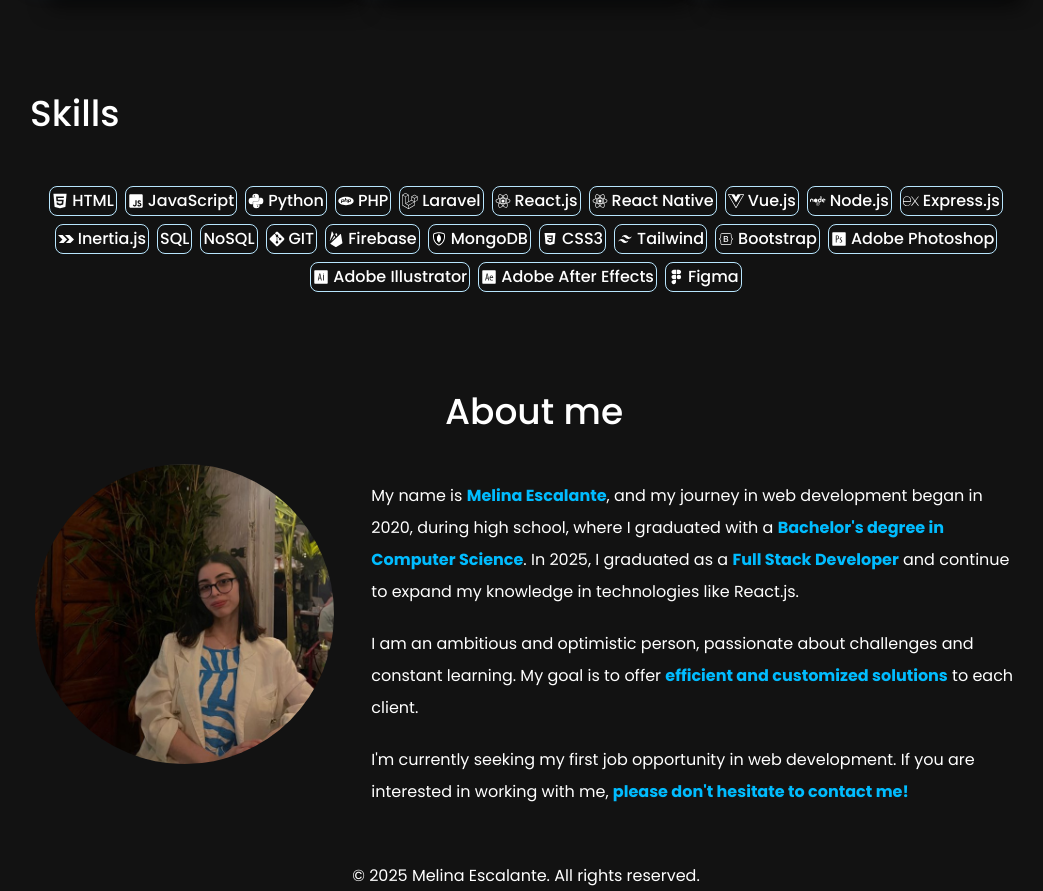
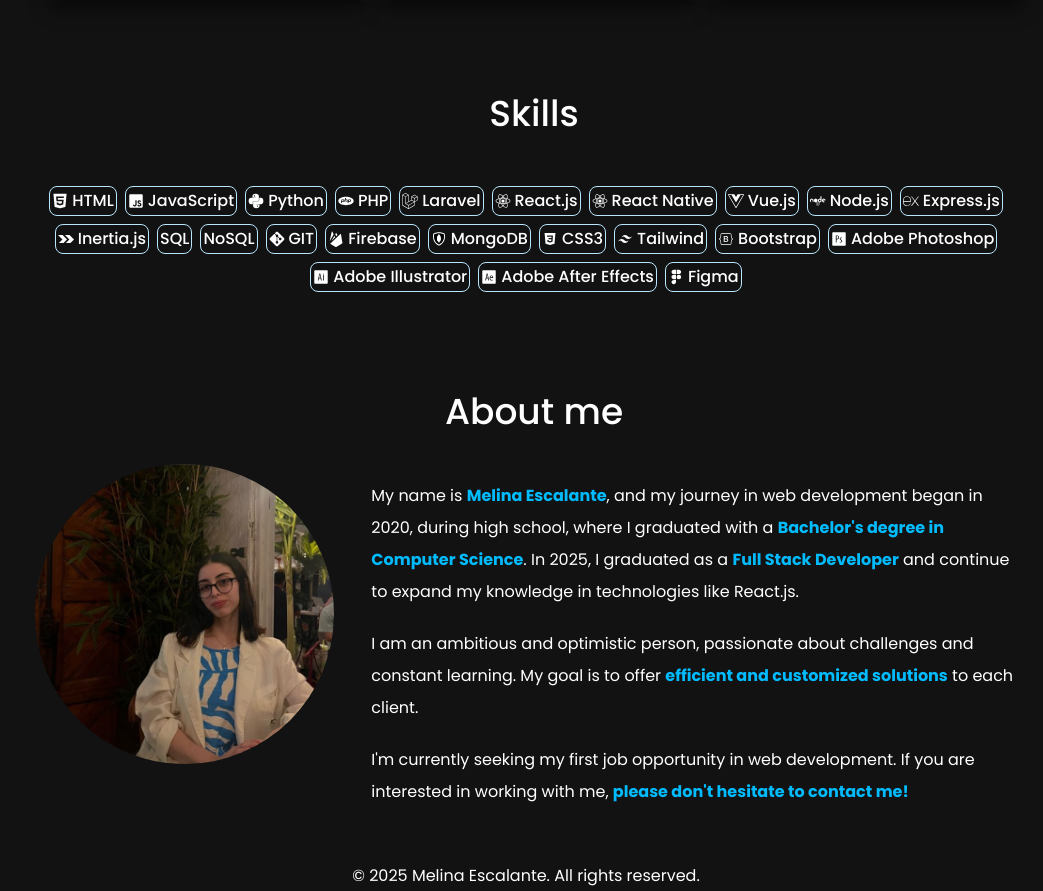
Before and after one commit to melinaescalante/Portfolio-Melina-Escalante, a React (Vite) app: page / in a window 1280 px wide. Shown: the part 1530-2421 px from the top of the page, without its empty margins (114-1157 px from the left). Built offline with nearby package versions, Linux system fonts and the light colour scheme.

Commit message:
style: h2 skills.

```diff
--- a/src/sections/SkillsSection.jsx
+++ b/src/sections/SkillsSection.jsx
@@ -37,7 +37,7 @@ const SkillsSection = () => {
 
                 <section id="Skills" className="my-20 max-w-screen-lg mx-auto flex flex-col justify-center items-center">
 
-                    <h2 className="text-4xl mb-8 font-medium text-start md:text-center self-start ms-4">
+                    <h2 className="text-4xl mb-8 font-medium text-start md:text-center md:self-center self-start ms-4">
                         Skills
                     </h2>
             <AnimatedContent
```
